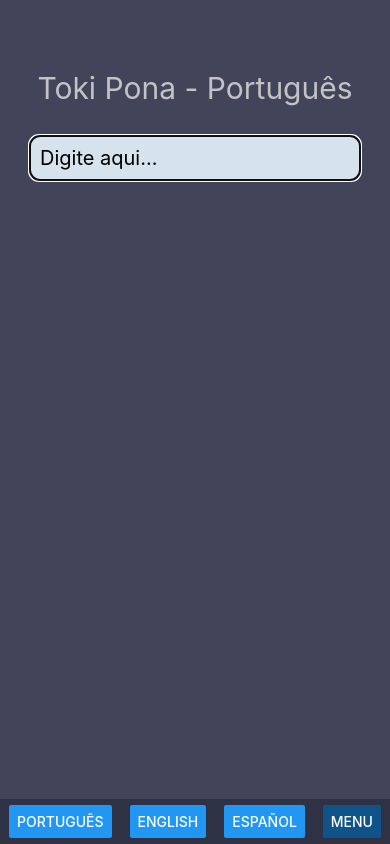
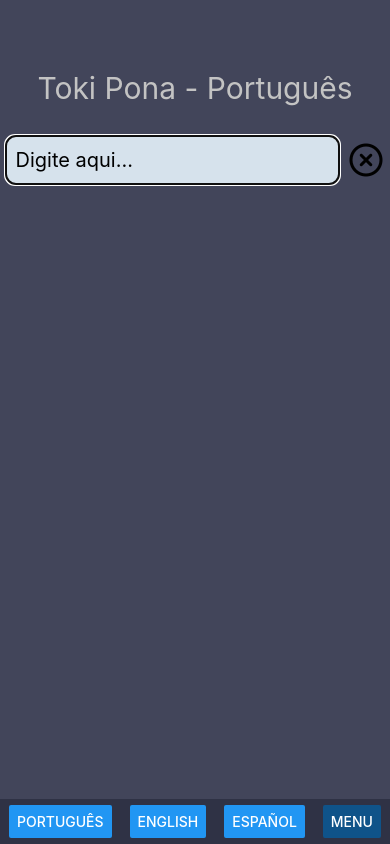
Before and after one commit to Seralto/toki-pona, a React Native app: screen / in a window 390 px wide. Built offline with nearby package versions, Linux system fonts and the light colour scheme.

Commit message:
Add clear button and some adjustments

```diff
--- a/App.js
+++ b/App.js
@@ -25,6 +25,8 @@ export default class App extends Component {
     super(props);
 
     const defaultLanguage = "portuguese";
+
+    this.textInput = React.createRef();
 
     this.state = {
       words: [],
@@ -68,7 +70,9 @@ export default class App extends Component {
   }
 
   changeLanguage(language) {
-    // this.textInput.focus();
+    if (this.isPage("translator")) {
+      this.textInput.current.focus();
+    }
 
     if (language === this.state.language) {
       return;
@@ -88,6 +92,13 @@ export default class App extends Component {
   changePage(page) {
     this.setState({ page: page });
     this.showModal(false);
+  }
+
+  clearTranslation() {
+    this.setState({ words: [] });
+    this.setState({ translations: [] });
+    this.textInput.current.clear();
+    this.textInput.current.focus();
   }
 
   isPage(page) {
@@ -111,9 +122,11 @@ export default class App extends Component {
           {this.isPage("translator") && (
             <Translator
               text={text}
-              onEnterText={(enteredText) => this.translate(enteredText)}
               translations={this.state.translations}
               words={this.state.words}
+              inputRef={this.textInput}
+              onEnterText={(enteredText) => this.translate(enteredText)}
+              onClearTranslation={() => this.clearTranslation()}
             />
           )}
         </ScrollView>
--- a/app.json
+++ b/app.json
@@ -2,7 +2,7 @@
   "expo": {
     "name": "Toki Pona",
     "slug": "TokiPona",
-    "version": "0.4.0",
+    "version": "1.0.0",
     "orientation": "portrait",
     "icon": "./assets/icon.png",
     "splash": {
@@ -20,7 +20,7 @@
       "supportsTablet": true
     },
     "android": {
-      "versionCode": 3,
+      "versionCode": 4,
       "permissions": [],
       "adaptiveIcon": {
         "foregroundImage": "./assets/adaptive-icon.png",
--- a/components/Translator.js
+++ b/components/Translator.js
@@ -1,20 +1,43 @@
 import React from "react";
-import { View, Text, TextInput, ScrollView, StyleSheet } from "react-native";
+import {
+  View,
+  Text,
+  Image,
+  TextInput,
+  ScrollView,
+  StyleSheet,
+  TouchableOpacity,
+} from "react-native";
 
 import Translation from "./Translation";
 
-const Translator = ({ text, onEnterText, translations, words }) => {
+const Translator = ({
+  text,
+  translations,
+  words,
+  inputRef,
+  onEnterText,
+  onClearTranslation,
+}) => {
   return (
     <View style={styles.translator}>
       <Text style={styles.title}>Toki Pona - {text.language}</Text>
 
+      <View style={styles.inputBox}>
         <TextInput
           onChangeText={onEnterText}
           style={styles.inputText}
           placeholder={text.placeholder}
-        // ref={(input) => (this.textInput = input)}
+          ref={inputRef}
           autoFocus={true}
         />
+        <TouchableOpacity onPress={onClearTranslation}>
+          <Image
+            style={styles.clearImage}
+            source={require("../assets/clear.png")}
+          />
+        </TouchableOpacity>
+      </View>
 
       <ScrollView style={styles.translations}>
         {translations.map((translation, index) => {
@@ -38,14 +61,23 @@ const styles = StyleSheet.create({
     marginTop: 40,
     marginBottom: 20,
   },
+  inputBox: {
+    flexDirection: "row",
+    marginTop: 10,
+    marginBottom: 30,
+  },
   inputText: {
+    flex: 1,
     backgroundColor: "#d6e2ec",
     fontSize: 20,
-    marginTop: 10,
-    marginBottom: 30,
+    borderRadius: 10,
     padding: 10,
-    borderRadius: 10,
-    width: "100%",
+    marginRight: 8,
+  },
+  clearImage: {
+    width: 38,
+    height: 48,
+    alignSelf: "center",
   },
   translations: {
     width: "100%",
--- a/data/texts-english.json
+++ b/data/texts-english.json
@@ -18,11 +18,11 @@
     "site": "http://sergiotoledo.com.br",
     "email": "contato@sergiotoledo.com.br",
     "title": "Thank you for using the \nToki Pona app!",
-    "content": "Hello! Here is Sérgio Toledo from Brazil, I am a Software Engineer and passionate about programming. \n\nThis free app was developed to help you learn the Toki Pona language."
+    "content": "Hello! This is Sérgio Toledo from Brazil, I am a Software Engineer and passionate about programming. \n\nThis free app was developed to help you learn the Toki Pona language."
   },
   "tokiPona": {
     "title": "What is Toki Pona?",
-    "content": "Toki Pona is a language created by the Canadian linguist and translator Sonja Lang and was first published on the internet in 2001. \n\nIt is a minimalist language, composed of only 14 phonemes and 120 words (currently there are some other unofficial words). \n\nThe language focuses on simple concepts and elements that are relatively universal. Inspired by Taoist philosophy, Toki Pona is not intended to be an auxiliary language, but a \"yoga for the mind\", aiming to express maximum meaning with minimum complexity.",
+    "content": "Toki Pona is a language created by the Canadian linguist and translator Sonja Lang and it was first published on the internet in 2001. \n\nIt is a minimalist language, composed of only 14 phonemes and 120 words (currently, there are some other unofficial words). \n\nThe language focuses on simple concepts and elements that are relatively universal. Inspired by Taoist philosophy, Toki Pona is not intended to be an auxiliary language, but a \"yoga for the mind\", aiming to express maximum meaning with minimum complexity.",
     "official": "Official website: ",
     "site": "https://tokipona.org"
   }
```
Also changed, not shown: assets/clear.png (added). Lines whose indentation alone changed are shown as unchanged.
